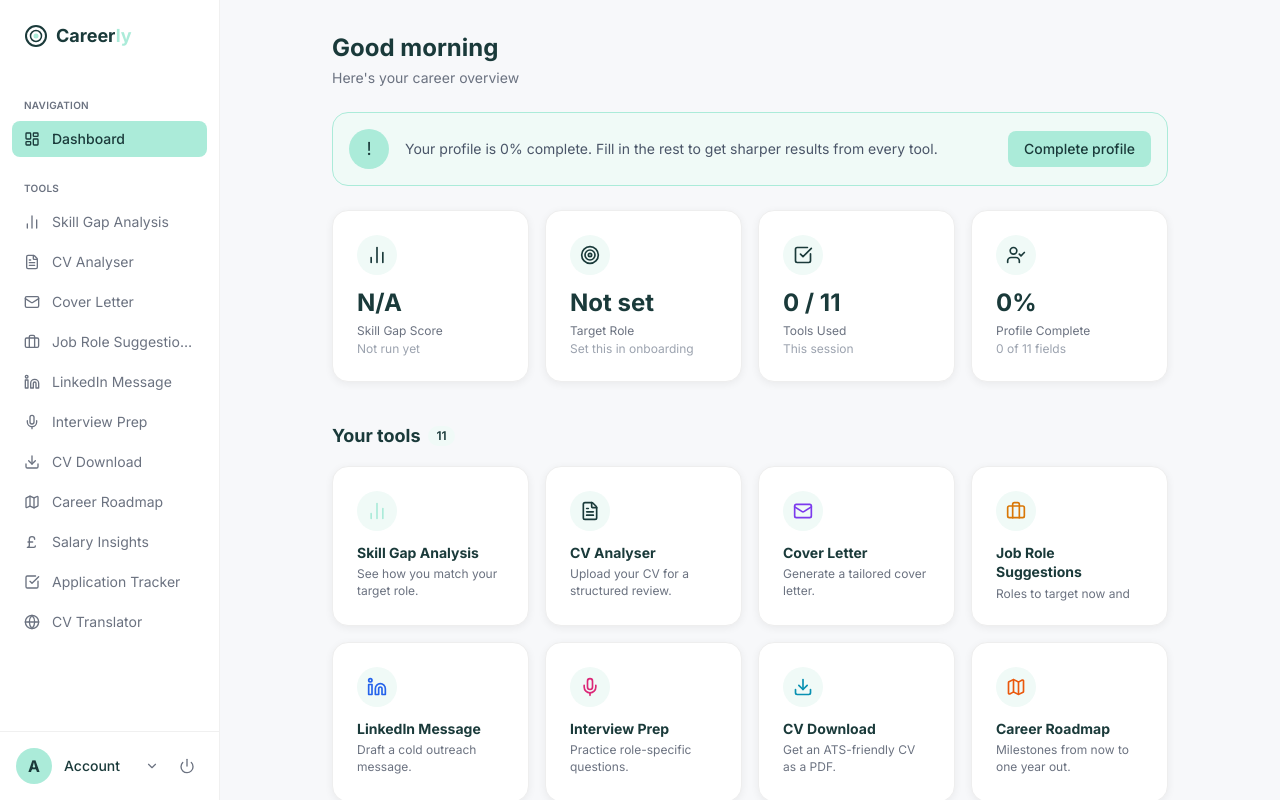
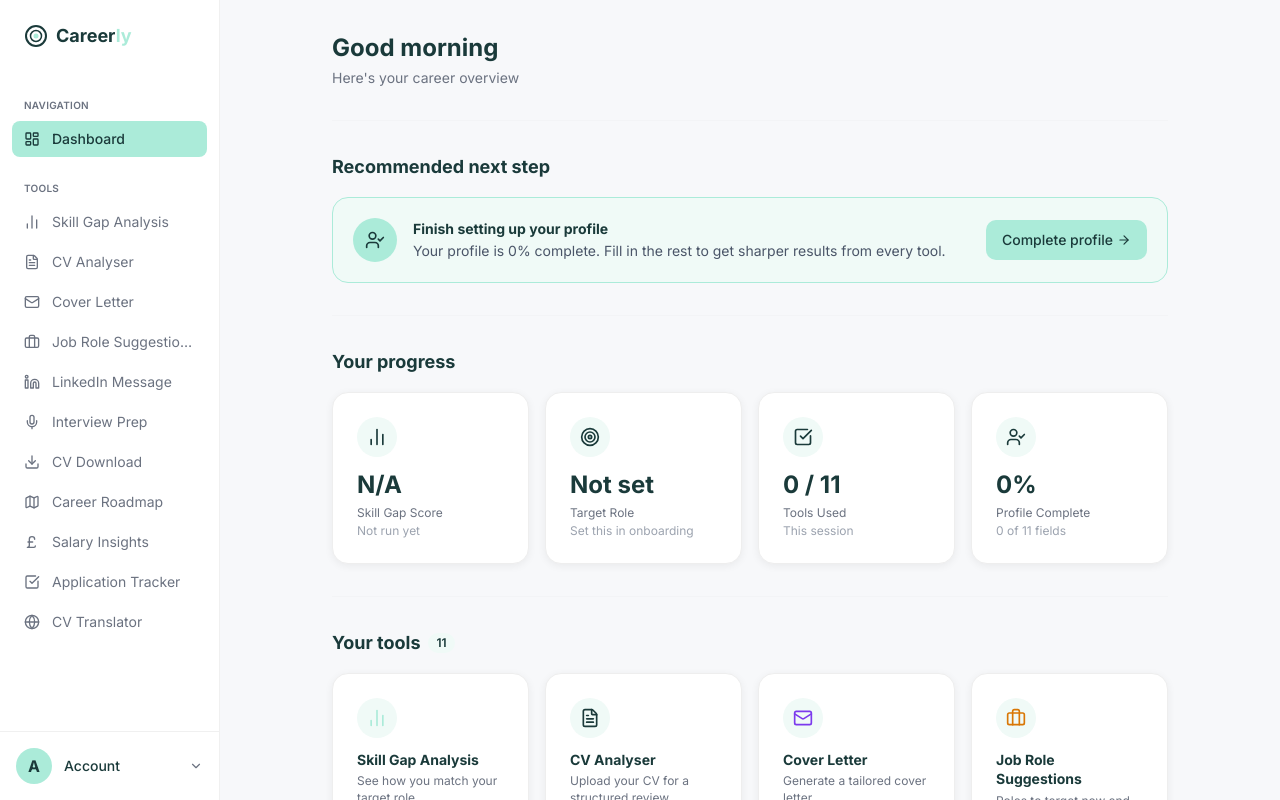
Before and after one commit to 3nd03/CV-Platform, a React (Vite) app in the folder frontend/: page /dashboard in a window 1280 px wide. Shown: the top 800 px of the page. Built offline with nearby package versions, Linux system fonts and the light colour scheme; no server answers; sample sign-in values are in the browser's storage.

Commit message:
Remove sidebar power icon, split dashboard into sections with dynamic recommendation

```diff
--- a/frontend/src/components/Sidebar.jsx
+++ b/frontend/src/components/Sidebar.jsx
@@ -1,6 +1,6 @@
 import { useEffect, useRef, useState } from 'react'
 import { NavLink, useNavigate } from 'react-router-dom'
-import { LayoutDashboard, ChevronUp, UserPen, Users, History, LogOut, Power } from 'lucide-react'
+import { LayoutDashboard, ChevronUp, UserPen, Users, History, LogOut } from 'lucide-react'
 import { TOOLS } from '../config/tools'
 import { logout } from '../api/auth'
 import Logo from './Logo'
@@ -110,11 +110,10 @@ export default function Sidebar() {
           </div>
         )}
 
-        <div className="flex items-center gap-3">
         <button
           type="button"
           onClick={() => setMenuOpen((open) => !open)}
-            className="flex-1 min-w-0 flex items-center gap-3 text-left"
+          className="w-full flex items-center gap-3 text-left"
         >
           <span className="w-9 h-9 shrink-0 rounded-full bg-mint text-teal font-bold flex items-center justify-center">
             {initial}
@@ -128,15 +127,6 @@ export default function Sidebar() {
             className={`shrink-0 text-gray-500 transition-transform duration-200 ${menuOpen ? '' : 'rotate-180'}`}
           />
         </button>
-          <button
-            type="button"
-            onClick={handleLogout}
-            title="Log out"
-            className="shrink-0 w-8 h-8 rounded-lg flex items-center justify-center text-gray-500 hover:bg-mint-light hover:text-teal transition-colors duration-200"
-          >
-            <Power size={16} />
-          </button>
-        </div>
       </div>
     </aside>
   )
--- a/frontend/src/pages/Dashboard.jsx
+++ b/frontend/src/pages/Dashboard.jsx
@@ -1,11 +1,11 @@
 import { useEffect, useState } from 'react'
 import { useLocation, useNavigate } from 'react-router-dom'
-import { Target, BarChart2, CheckSquare, UserCheck } from 'lucide-react'
+import { Target, BarChart2, CheckSquare, UserCheck, Sparkles, PartyPopper, ArrowRight } from 'lucide-react'
 import Layout from '../components/Layout'
 import Card from '../components/Card'
 import { getProfile } from '../api/profile'
 import { TOOLS } from '../config/tools'
-import { getToolsUsedCount } from '../utils/toolActivity'
+import { getToolsUsedCount, isToolUsed } from '../utils/toolActivity'
 
 const PROFILE_FIELD_KEYS = [
   'target_role',
@@ -26,6 +26,59 @@ function greetingForNow() {
   if (hour < 12) return 'Good morning'
   if (hour < 18) return 'Good afternoon'
   return 'Good evening'
+}
+
+function getRecommendation({ profileIncomplete, profilePct, skillGapScore }) {
+  if (profileIncomplete) {
+    return {
+      icon: UserCheck,
+      title: 'Finish setting up your profile',
+      body: `Your profile is ${profilePct}% complete. Fill in the rest to get sharper results from every tool.`,
+      cta: 'Complete profile',
+      to: '/profile',
+    }
+  }
+  if (!skillGapScore) {
+    return {
+      icon: BarChart2,
+      title: 'Run your Skill Gap Analysis',
+      body: 'See exactly how you match your target role and where to focus next.',
+      cta: 'Run analysis',
+      to: '/skill-gap',
+    }
+  }
+  const unusedTool = TOOLS.find((tool) => !isToolUsed(tool.doneKey))
+  if (unusedTool) {
+    return {
+      icon: Sparkles,
+      title: `Try ${unusedTool.name}`,
+      body: unusedTool.description,
+      cta: 'Open tool',
+      to: unusedTool.to,
+    }
+  }
+  return {
+    icon: PartyPopper,
+    title: "You've used every tool",
+    body: 'Nice work. Come back after your next update to keep your results fresh.',
+    cta: null,
+    to: null,
+  }
+}
+
+function SectionHeading({ children, badge }) {
+  return (
+    <div className="flex items-center gap-2">
+      <h2 className="text-lg font-bold text-teal">{children}</h2>
+      {badge != null && (
+        <span className="bg-mint-light text-teal text-xs font-semibold px-2 py-0.5 rounded-full">{badge}</span>
+      )}
+    </div>
+  )
+}
+
+function Divider() {
+  return <div className="border-t border-gray-100 my-8" />
 }
 
 function MetricCard({ icon: Icon, label, value, subtext }) {
@@ -81,8 +134,10 @@ export default function Dashboard() {
   const profileIncomplete = filledCount < PROFILE_FIELD_KEYS.length
 
   const skillGapScore = sessionStorage.getItem('skill_gap_score')
+  const toolsUsed = getToolsUsedCount()
 
-  const toolsUsed = getToolsUsedCount()
+  const recommendation = getRecommendation({ profileIncomplete, profilePct, skillGapScore })
+  const RecommendationIcon = recommendation.icon
 
   return (
     <Layout>
@@ -91,25 +146,36 @@ export default function Dashboard() {
       </h1>
       <p className="text-gray-500 mt-1 text-sm">Here's your career overview</p>
 
-      {profileIncomplete && (
-        <div className="mt-6 bg-mint-light border border-mint rounded-2xl p-4 flex items-center gap-4">
-          <span className="w-10 h-10 shrink-0 rounded-full bg-mint flex items-center justify-center text-teal text-lg">
-            !
+      <Divider />
+
+      <section>
+        <SectionHeading>Recommended next step</SectionHeading>
+        <div className="mt-4 bg-mint-light border border-mint rounded-2xl p-5 flex items-center gap-4">
+          <span className="w-11 h-11 shrink-0 rounded-full bg-mint flex items-center justify-center text-teal">
+            <RecommendationIcon size={20} />
           </span>
-          <p className="flex-1 text-body text-sm">
-            Your profile is {profilePct}% complete. Fill in the rest to get sharper results from every tool.
-          </p>
+          <div className="flex-1">
+            <p className="font-bold text-teal text-sm">{recommendation.title}</p>
+            <p className="text-body text-sm mt-0.5">{recommendation.body}</p>
+          </div>
+          {recommendation.cta && (
             <button
               type="button"
-            onClick={() => navigate('/profile')}
-            className="shrink-0 bg-mint text-teal rounded-lg px-4 py-2 text-sm font-medium transition-colors duration-200"
+              onClick={() => navigate(recommendation.to)}
+              className="shrink-0 flex items-center gap-1 bg-mint text-teal rounded-[10px] px-4 h-10 text-sm font-medium hover:brightness-90 transition-all duration-200"
             >
-            Complete profile
+              {recommendation.cta}
+              <ArrowRight size={14} />
             </button>
+          )}
         </div>
-      )}
+      </section>
 
-      <div className="mt-6 grid grid-cols-2 md:grid-cols-4 gap-4">
+      <Divider />
+
+      <section>
+        <SectionHeading>Your progress</SectionHeading>
+        <div className="mt-4 grid grid-cols-2 md:grid-cols-4 gap-4">
           <MetricCard
             icon={BarChart2}
             label="Skill Gap Score"
@@ -122,7 +188,12 @@ export default function Dashboard() {
             value={data.target_role || 'Not set'}
             subtext={data.target_role ? 'Current focus' : 'Set this in onboarding'}
           />
-        <MetricCard icon={CheckSquare} label="Tools Used" value={`${toolsUsed} / ${TOOLS.length}`} subtext="This session" />
+          <MetricCard
+            icon={CheckSquare}
+            label="Tools Used"
+            value={`${toolsUsed} / ${TOOLS.length}`}
+            subtext="This session"
+          />
           <MetricCard
             icon={UserCheck}
             label="Profile Complete"
@@ -130,14 +201,12 @@ export default function Dashboard() {
             subtext={`${filledCount} of ${PROFILE_FIELD_KEYS.length} fields`}
           />
         </div>
+      </section>
 
-      <div id="tools-section" className="mt-10 flex items-center gap-2 scroll-mt-6">
-        <h2 className="text-lg font-bold text-teal">Your tools</h2>
-        <span className="bg-mint-light text-teal text-xs font-semibold px-2 py-0.5 rounded-full">
-          {TOOLS.length}
-        </span>
-      </div>
+      <Divider />
 
+      <section id="tools-section" className="scroll-mt-6">
+        <SectionHeading badge={TOOLS.length}>Your tools</SectionHeading>
         <div className="mt-4 grid grid-cols-2 md:grid-cols-4 gap-4">
           {TOOLS.map((tool) => (
             <Card key={tool.to} hoverable className="h-40">
@@ -146,7 +215,9 @@ export default function Dashboard() {
                 onClick={() => navigate(tool.to)}
                 className="text-left w-full h-full flex flex-col"
               >
-              <div className={`w-10 h-10 shrink-0 rounded-full bg-mint-light flex items-center justify-center ${tool.text}`}>
+                <div
+                  className={`w-10 h-10 shrink-0 rounded-full bg-mint-light flex items-center justify-center ${tool.text}`}
+                >
                   <tool.icon size={20} />
                 </div>
                 <p className="mt-3 font-bold text-teal text-sm leading-snug break-words">{tool.name}</p>
@@ -155,6 +226,7 @@ export default function Dashboard() {
             </Card>
           ))}
         </div>
+      </section>
     </Layout>
   )
 }
```
Lines whose indentation alone changed are shown as unchanged.
